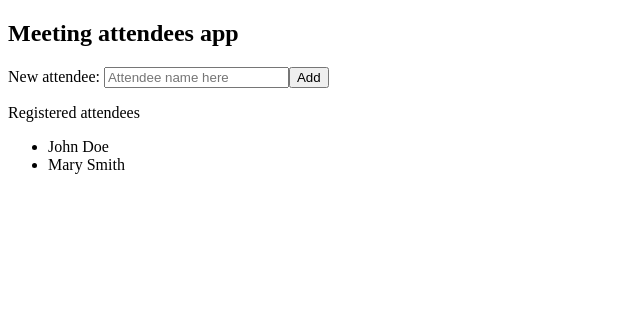
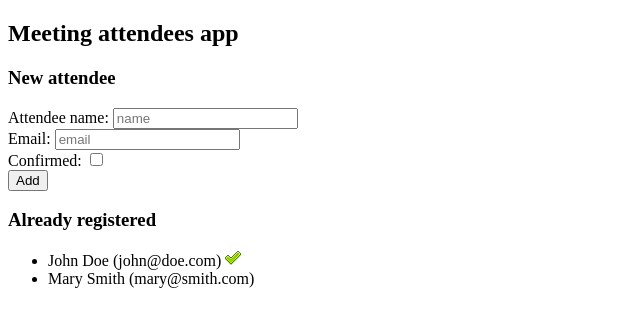
Before and after one commit to mastahu/angularjs-jug-talk, a website: page index.html in a window 1280 px wide. Shown: the whole page, without its empty margins (0-640 px from the left). Drawn offline with Linux system fonts and the light colour scheme.

Commit message:
Model to object instead of simple string

```diff
--- a/app.js
+++ b/app.js
@@ -4,10 +4,14 @@ var app = angular.module('app', []);
 
 app.controller('PeopleCtrl', function($scope) {
 
-	$scope.people = ['John Doe', 'Mary Smith'];
+	$scope.people = [
+		{name: 'John Doe', email: 'john@doe.com', confirmed: true},
+		{name: 'Mary Smith', email: 'mary@smith.com', confirmed: false}
+	];
 
 	$scope.addPerson = function() {
 		$scope.people.push($scope.newAttendee);
+		delete $scope.newAttendee;
 	}
 
 });
--- a/index.html
+++ b/index.html
@@ -9,11 +9,18 @@
 <body ng-app="app">
 	<h2>Meeting attendees app</h2>
 	<div ng-controller="PeopleCtrl">
-		New attendee: <input type="text" ng-model="newAttendee" placeholder="Attendee name here"></input><button ng-click="addPerson()">Add</button>
-		<br/>
-		<p>Registered attendees</p>
+		<h3>New attendee</h3>
+		Attendee name: <input type="text" ng-model="newAttendee.name" placeholder="name">
+		<br>
+		Email: <input type="text" ng-model="newAttendee.email" placeholder="email">
+		<br>
+		Confirmed: <input type="checkbox" ng-model="newAttendee.confirmed">
+		<br>
+		<button ng-click="addPerson()">Add</button>
+		<br>
+		<h3>Already registered</h3>
 		<ul>
-			<li ng-repeat="person in people">{{person}}</li>
+			<li ng-repeat="person in people">{{person.name}} ({{person.email}}) <img src="tick-icon.png" ng-show="person.confirmed"></li>
 		</ul>
 	</div>
 	<script type="text/javascript" src="app.js"></script>
```
Also changed, not shown: tick-icon.png (added).
